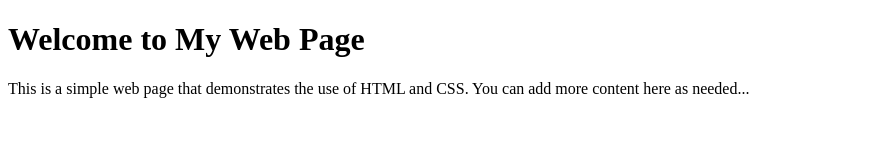
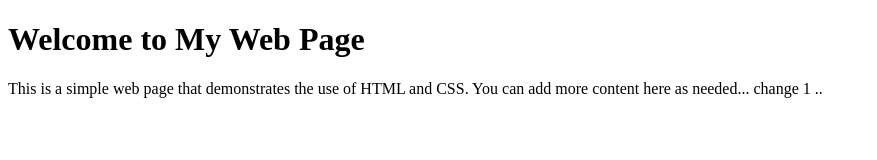
Before and after one commit to shahrukh465/TEST2, a plain HTML site: page index.html in a window 1280 px wide. Shown: the whole page, without its empty margins (0-877 px from the left). Drawn offline with Linux system fonts and the light colour scheme.

Commit message:
edited-3

```diff
--- a/index.html
+++ b/index.html
@@ -12,6 +12,7 @@
     <p>
         This is a simple web page that demonstrates the use of HTML and CSS.
         You can add more content here as needed...
+        change 1 ..
     </p>
 </body>
 
```
